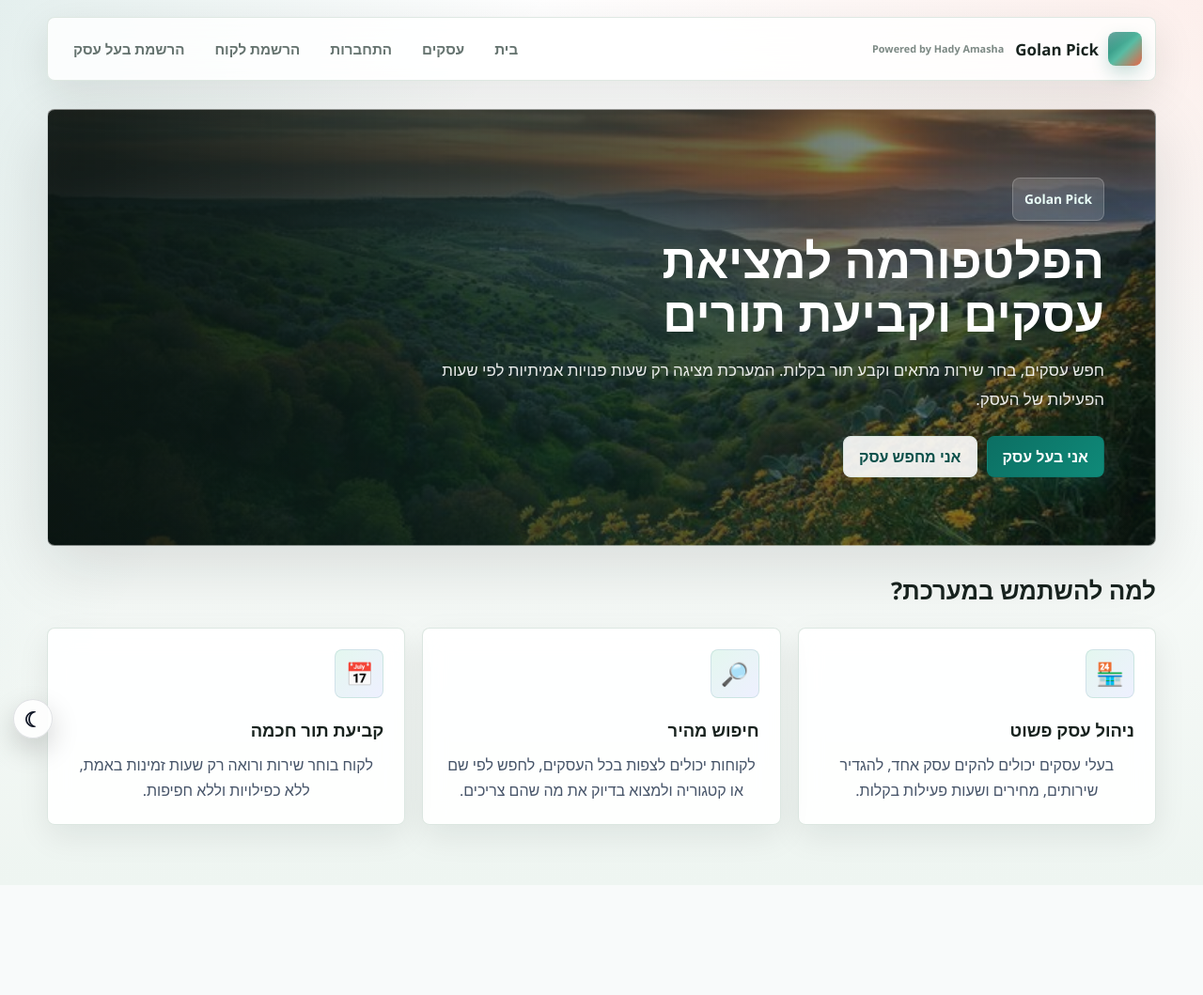
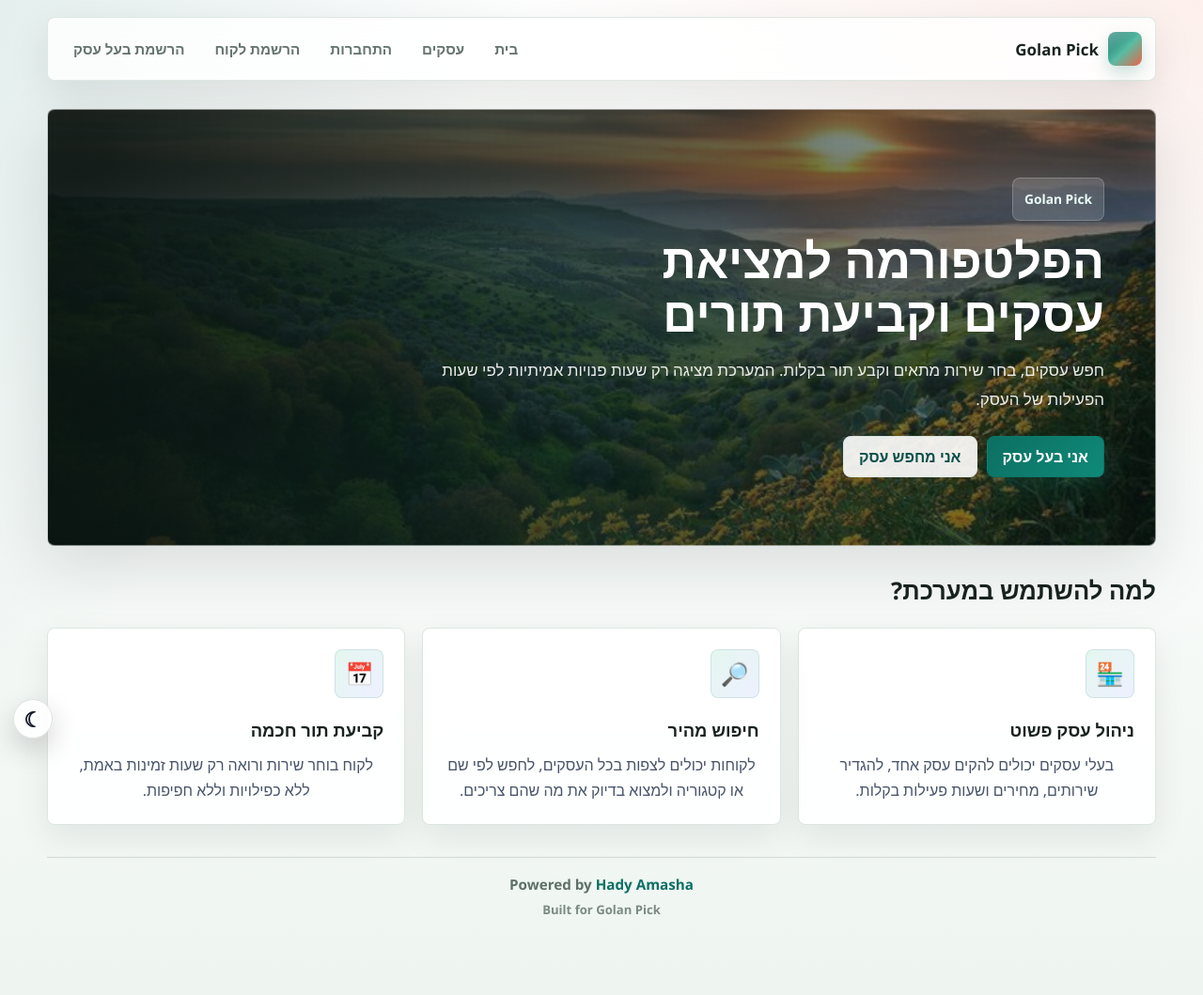
Before and after one commit to hady1012/appointment-app, a Flask app: page / in a window 1280 px wide. Shown: the whole page at 94% size. Before the commit the page ends 907 px from the top, so only its background shows below. Run offline with Flask 3, Linux system fonts and the light colour scheme; some libraries are stand-ins or nearby versions.

Commit message:
Move powered by credit to home footer

```diff
--- a/static/style.css
+++ b/static/style.css
@@ -369,14 +369,31 @@ p {
 }
 
 .nav-logo::after {
-    content: "Powered by Hady Amasha";
+    content: none !important;
+    display: none !important;
+}
+
+.site-credit {
+    margin: 34px auto 0;
+    padding: 16px 18px;
+    border-top: 1px solid rgba(95, 111, 105, 0.22);
+    color: var(--premium-muted);
+    text-align: center;
+    font-size: 0.95rem;
+    font-weight: 800;
+}
+
+.site-credit span {
+    color: var(--premium-primary);
+    font-weight: 900;
+}
+
+.site-credit small {
     display: block;
-    color: var(--premium-muted);
-    font-size: 0.68rem;
-    font-weight: 800;
-    line-height: 1;
-    margin-inline-start: 2px;
-    opacity: 0.82;
+    margin-top: 4px;
+    color: #7b8a84;
+    font-size: 0.82rem;
+    font-weight: 700;
 }
 
 .hero-modern,
@@ -496,10 +513,6 @@ p {
         flex-direction: column;
         align-items: center;
         text-align: center;
-    }
-
-    .nav-logo::after {
-        margin-inline-start: 0;
     }
 
     .reminder-setting {
--- a/templates/index.html
+++ b/templates/index.html
@@ -297,6 +297,11 @@
         </div>
     {% endif %}
 
+    <footer class="site-credit">
+        Powered by <span>Hady Amasha</span>
+        <small>Built for Golan Pick</small>
+    </footer>
+
 </div>
 
 <script src="{{ url_for('static', filename='js/bootstrap.min.js') }}"></script>
```
